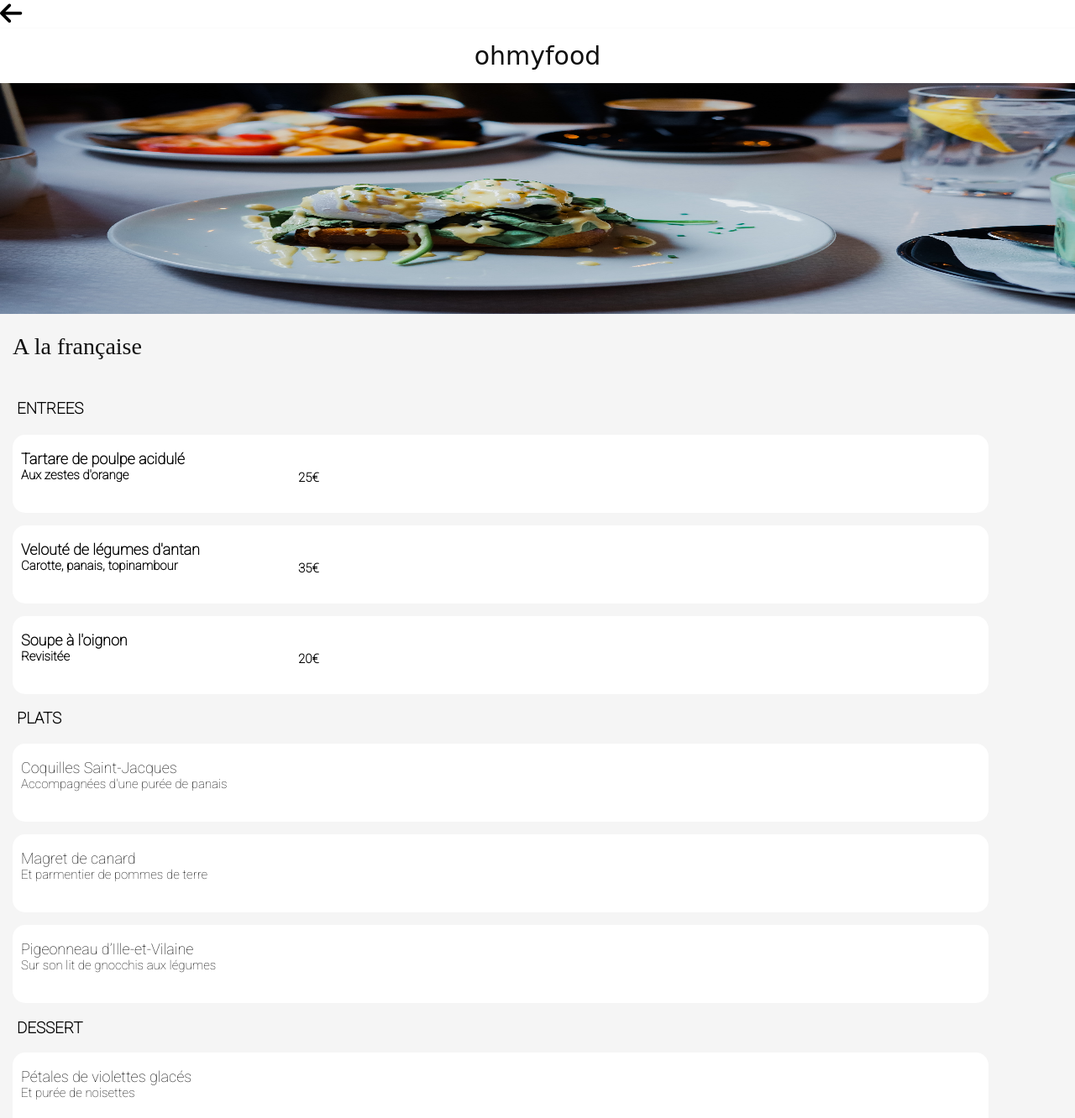
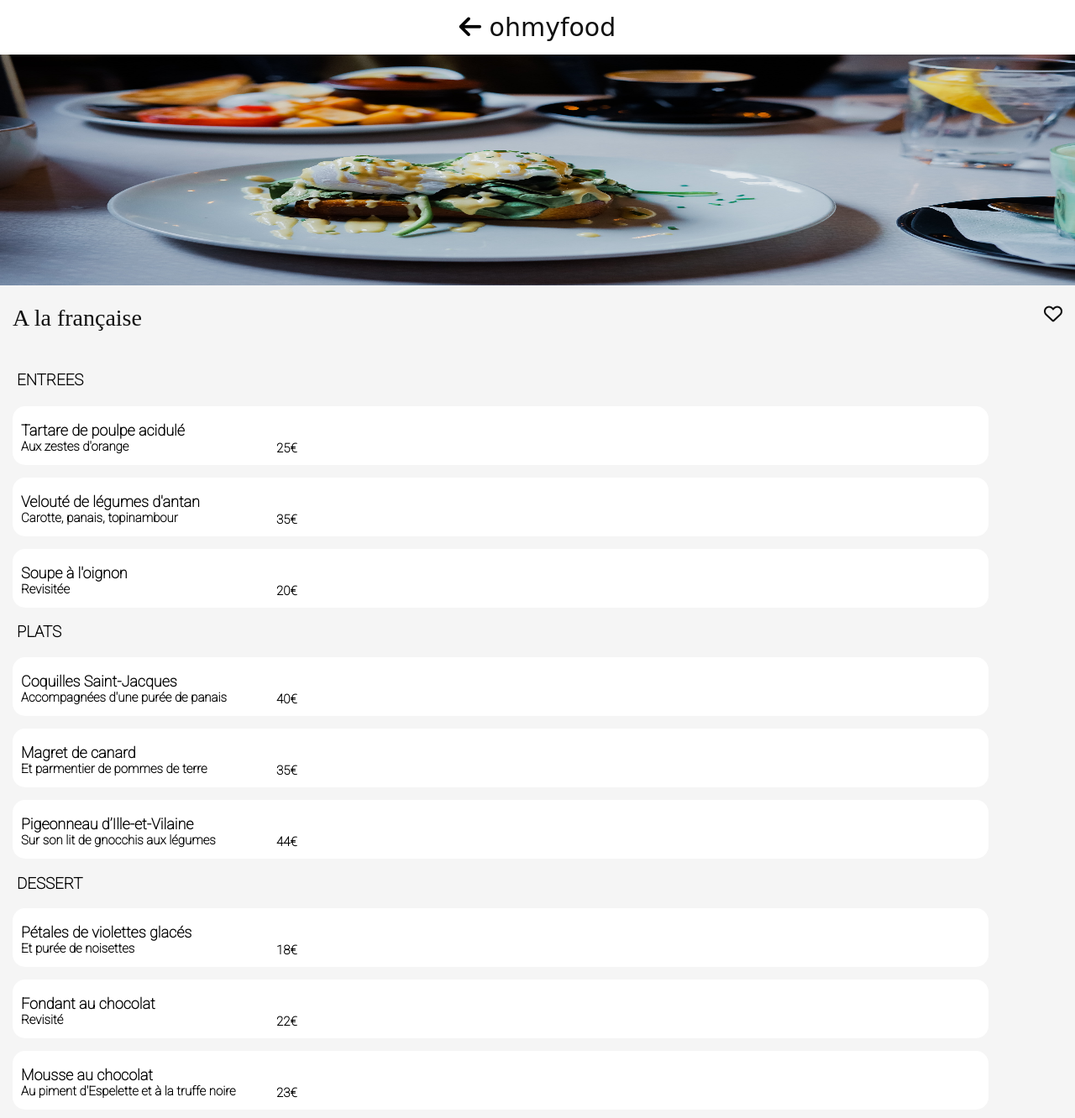
Before and after one commit to zino59950/projet4, a website: page alafrançaise-index.html in a window 1280 px wide. Shown: the top 1332 px of the page at 84% size. Drawn offline with Linux system fonts and the light colour scheme; a web font is replaced by a local one.

Commit message:
maj 1 euro heart

```diff
--- a/SASS/style.scss
+++ b/SASS/style.scss
@@ -232,8 +232,8 @@ a {
 
 .euro {
     position: relative;
-    left: 330px;
-    bottom: 15px;
+    left: 19rem;
+    bottom: 1rem;
 }
 .fa-solid.fa-heart {
     position: absolute;
@@ -253,7 +253,14 @@ a {
     transform: scale(1.4);
 
  }
+ .btn-like-resto:hover .fa-solid.fa-heart{
 
+    background: var(--button-gradient, linear-gradient(175deg, #9356DC 0%, #FF79DA 100%));
+    background-clip: text;
+    -webkit-background-clip: text;
+    transform: scale(1.4);
+
+ }
 footer{
     background-color:black ;
     padding: 20px;
@@ -331,6 +338,7 @@ main {
     border-radius: 15px;
     padding-left: 10px;
     margin-bottom: 15px;
+    height: 70px;
     p{
         font-family: Roboto;
         font-size: 18px;
--- a/alafrançaise-index.html
+++ b/alafrançaise-index.html
@@ -18,10 +18,14 @@
 
 <body>
     <header>
-        <a class="arrow" href="index.html">
-            <i class="fa-solid fa-arrow-left" style="color: #000000;"></i>
-        </a>
-        <h1>ohmyfood</h1>
+        <h1>
+            <span>
+                <a class="arrow" href="index.html">
+                    <i class="fa-solid fa-arrow-left" style="color: #000000;"></i>
+                </a>
+            </span>
+            ohmyfood
+        </h1>
     </header>
     <main>
 
@@ -30,9 +34,14 @@
         </div>
         <div class="palette">
             <div class="titre-palette">
-                <h1>A la française</h1>
+                <h1>
+                    A la française
+                    <div class="btn-like-resto">
+                        <i class="fa-regular fa-heart"></i>
+                        <i class="fa-solid fa-heart"></i>
+                    </div>
+                </h1>
             </div>
-
             <section>
                 <div class="menu">
                     <div class="ensemble-entre">
@@ -90,7 +99,7 @@
                     </div>
 
 
-                    <div class="entre">
+                    <div class="entre-1">
                         <p>
                             Coquilles Saint-Jacques
                             <span>
@@ -101,7 +110,7 @@
                             </span>
                         </p>
                     </div>
-                    <div class="entre">
+                    <div class="entre-1">
                         <p>
                             Magret de canard
                             <span>
@@ -112,7 +121,7 @@
                             </span>
                         </p>
                     </div>
-                    <div class="entre">
+                    <div class="entre-1">
                         <p>
                             Pigeonneau d’Ille-et-Vilaine
                             <span >
@@ -128,7 +137,7 @@
                     </div>
 
 
-                    <div class="entre">
+                    <div class="entre-1">
                         <p>
                             Pétales de violettes glacés
                             <span>
@@ -140,7 +149,7 @@
                         </p>
 
                     </div>
-                    <div class="entre">
+                    <div class="entre-1">
                     <p>
                         Fondant au chocolat
                         <span>
@@ -151,7 +160,7 @@
                         </span>
                     </p>
                     </div>
-                    <div class="entre">
+                    <div class="entre-1">
                         <p>
                             Mousse au chocolat
                             <span>
```
Also changed, not shown: Lanoteenchantee-index.html (+21 -11 lines), Ledelicedessens-index.html (+15 -9 lines), lapalettedugout-index.html (+0 -1 lines), dossier-css/style.css, 1 other file.
